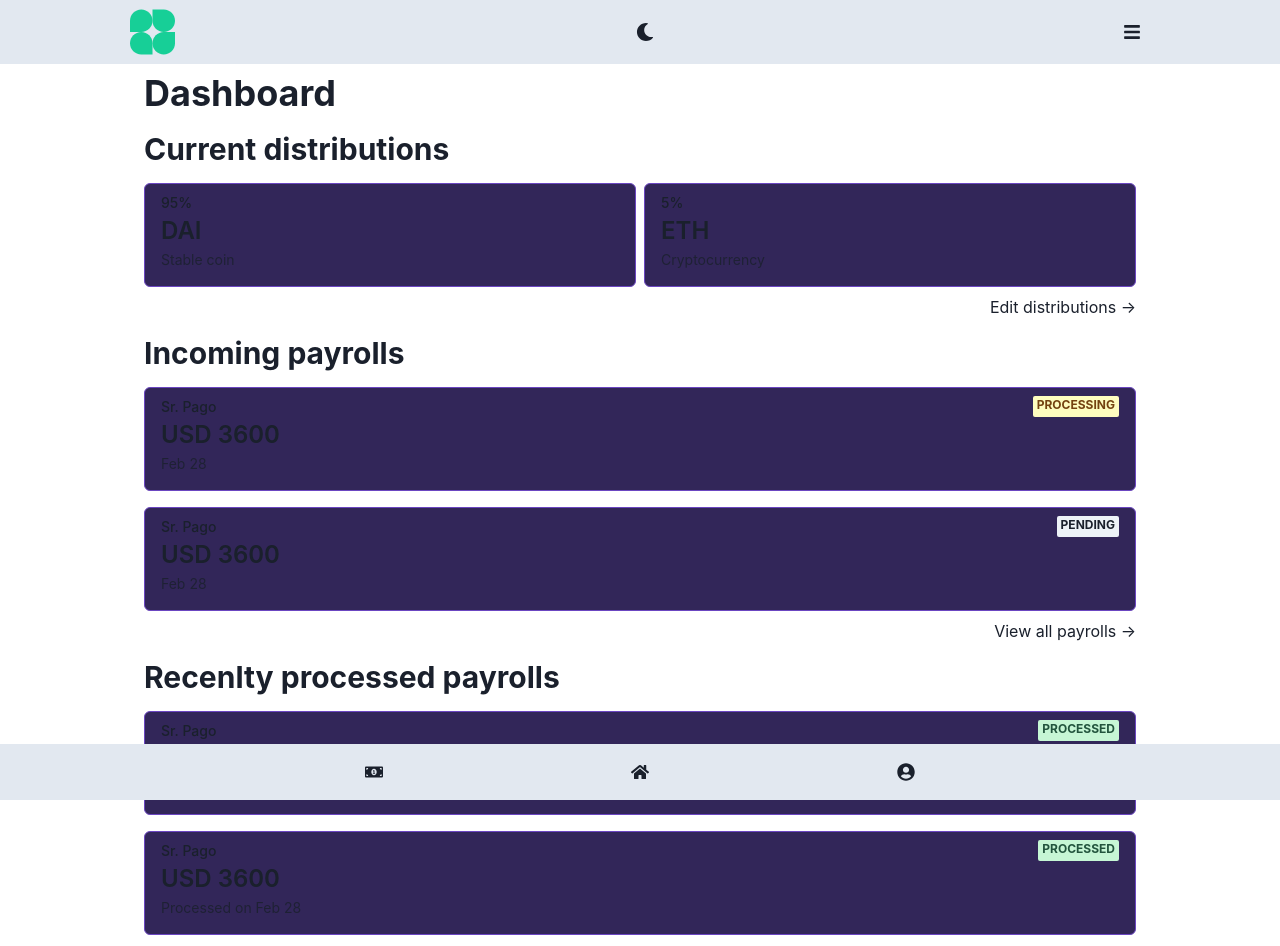
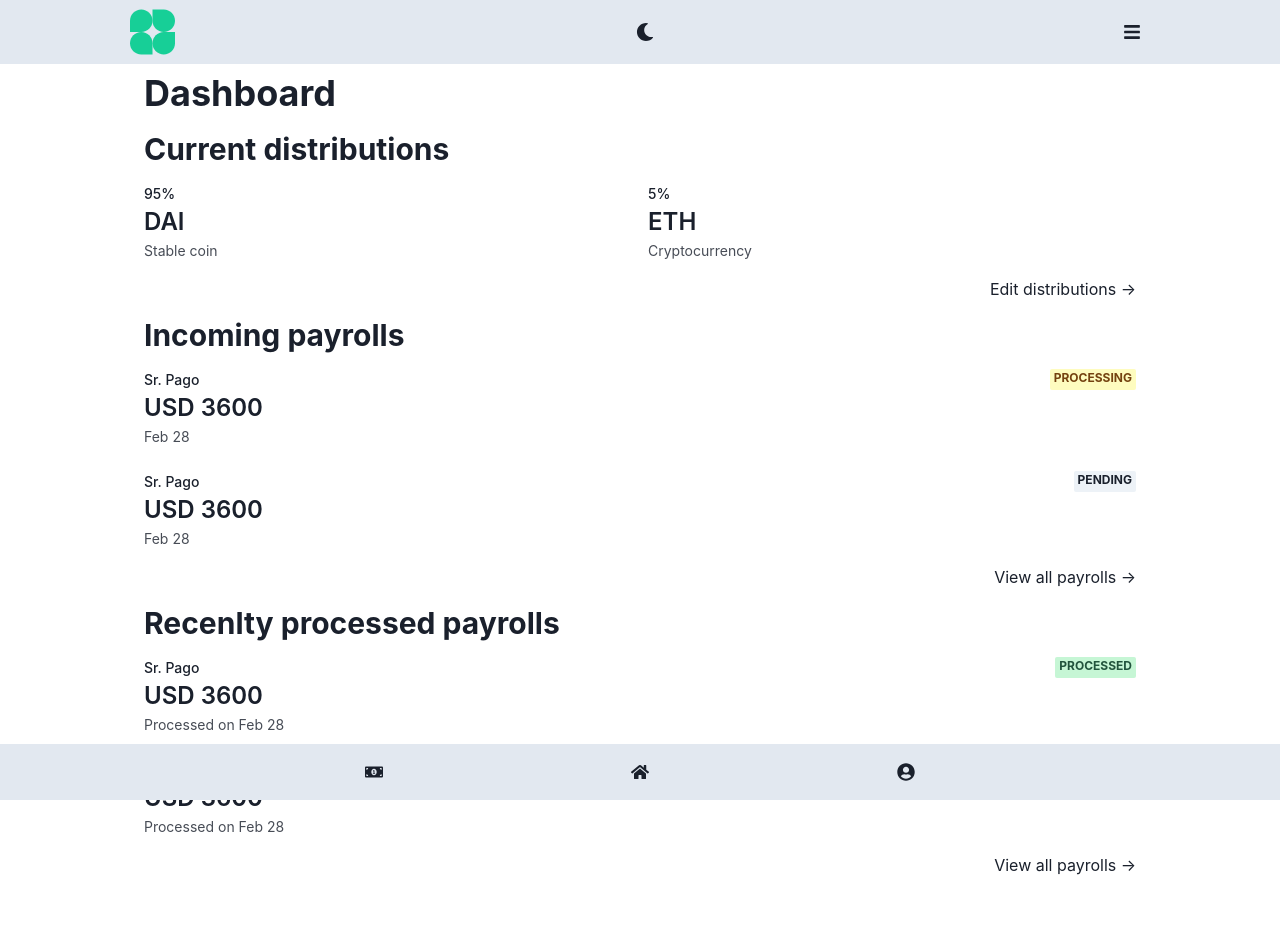
Before and after one commit to oncet/cryptowage, a React (Create React App) app: page / in a window 1280 px wide. Shown: the top 946 px of the page. Built offline with nearby package versions, Linux system fonts and the light colour scheme.

Commit message:
markup cleanup

```diff
--- a/src/pages/Home.tsx
+++ b/src/pages/Home.tsx
@@ -4,6 +4,7 @@ import {
   Badge,
   Heading,
   Link,
+  Stack,
   Stat,
   StatGroup,
   StatHelpText,
@@ -19,30 +20,13 @@ export const Home = () => {
         Dashboard
       </Heading>
       <Heading size="lg">Current distributions</Heading>
-      <StatGroup>
-        <Stat
-          border="1px solid"
-          borderColor="purple.600"
-          borderRadius="md"
-          background="purple.900"
-          py="2"
-          px="4"
-          mt="4"
-          mr="2"
-        >
+      <StatGroup as={Stack} direction="row" spacing="4" mt="4">
+        <Stat>
           <StatLabel>95%</StatLabel>
           <StatNumber>DAI</StatNumber>
           <StatHelpText>Stable coin</StatHelpText>
         </Stat>
-        <Stat
-          border="1px solid"
-          borderColor="purple.600"
-          borderRadius="md"
-          background="purple.900"
-          py="2"
-          px="4"
-          mt="4"
-        >
+        <Stat>
           <StatLabel>5%</StatLabel>
           <StatNumber>ETH</StatNumber>
           <StatHelpText>Cryptocurrency</StatHelpText>
@@ -56,36 +40,22 @@ export const Home = () => {
       <Heading size="lg" mt="4">
         Incoming payrolls
       </Heading>
-      <Stat
-        border="1px solid"
-        borderColor="purple.600"
-        borderRadius="md"
-        background="purple.900"
-        py="2"
-        px="4"
-        mt="4"
-      >
+      <Stack mt="4" spacing="4">
+        <Stat>
           <StatLabel display="flex" justifyContent="space-between">
             Sr. Pago <Badge colorScheme="yellow">processing</Badge>
           </StatLabel>
           <StatNumber>USD 3600</StatNumber>
           <StatHelpText>Feb 28</StatHelpText>
         </Stat>
-      <Stat
-        border="1px solid"
-        borderColor="purple.600"
-        borderRadius="md"
-        background="purple.900"
-        py="2"
-        px="4"
-        mt="4"
-      >
+        <Stat>
           <StatLabel display="flex" justifyContent="space-between">
             Sr. Pago <Badge>Pending</Badge>
           </StatLabel>
           <StatNumber>USD 3600</StatNumber>
           <StatHelpText>Feb 28</StatHelpText>
         </Stat>
+      </Stack>
       <Text mt="2" textAlign="right">
         <Link to="/payrolls" as={RouterLink}>
           View all payrolls &rarr;
@@ -94,38 +64,22 @@ export const Home = () => {
       <Heading size="lg" mt="4">
         Recenlty processed payrolls
       </Heading>
-      <Stat
-        border="1px solid"
-        borderColor="purple.600"
-        borderRadius="md"
-        background="purple.900"
-        py="2"
-        px="4"
-        mt="4"
-      >
+      <Stack mt="4" spacing="4">
+        <Stat>
           <StatLabel display="flex" justifyContent="space-between">
             Sr. Pago <Badge colorScheme="green">processed</Badge>
           </StatLabel>
           <StatNumber>USD 3600</StatNumber>
           <StatHelpText>Processed on Feb 28</StatHelpText>
         </Stat>
-      <Stat
-        variant="default"
-        colorScheme="brand"
-        border="1px solid"
-        borderColor="purple.600"
-        borderRadius="md"
-        background="purple.900"
-        py="2"
-        px="4"
-        mt="4"
-      >
+        <Stat>
           <StatLabel display="flex" justifyContent="space-between">
             Sr. Pago <Badge colorScheme="green">processed</Badge>
           </StatLabel>
           <StatNumber>USD 3600</StatNumber>
           <StatHelpText>Processed on Feb 28</StatHelpText>
         </Stat>
+      </Stack>
       <Text mt="2" textAlign="right">
         <Link to="/payrolls" as={RouterLink}>
           View all payrolls &rarr;
```
Lines whose indentation alone changed are shown as unchanged.
